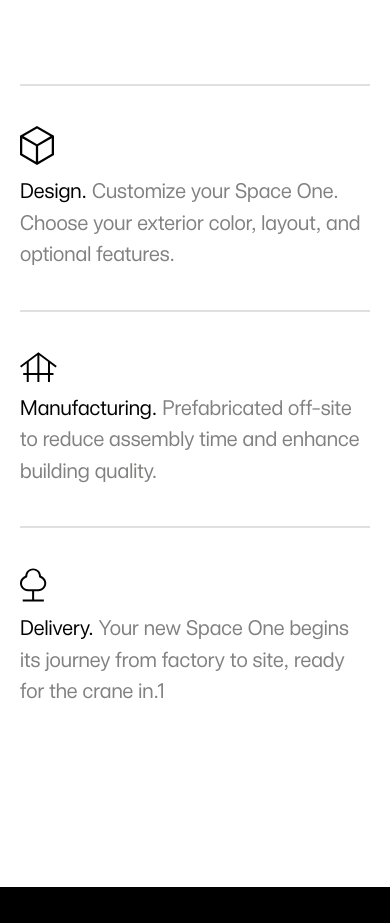
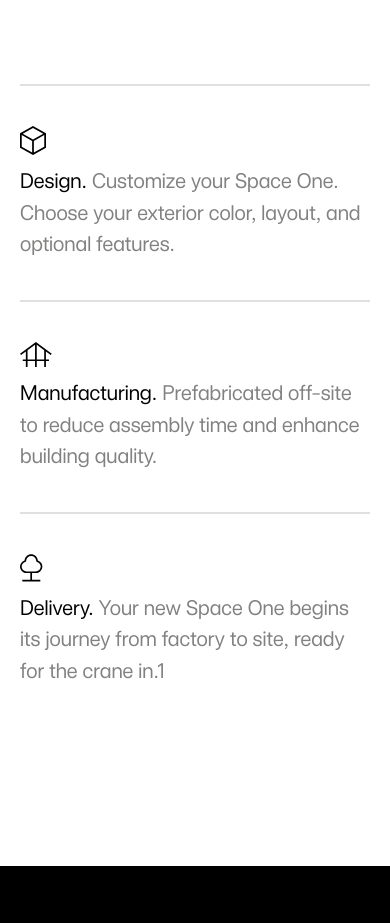
Before and after one commit to venkatesh-pro/etrader-new-landingpage, a Next.js app: page / in a window 390 px wide. Shown: the part 1080-2003 px from the top of the page. Built offline with nearby package versions, Linux system fonts and the light colour scheme.

Commit message:
updating the icon size

```diff
--- a/components/Homepage/HomePageSection/Section2.tsx
+++ b/components/Homepage/HomePageSection/Section2.tsx
@@ -30,8 +30,12 @@
           <div className="flex flex-col md:flex-row justify-between mx-[20px] md:mx-[210px] mt-[60px] md:mt-[90px]">
             <div className="mt-[40px] md:mt-[0px] w-full md:max-w-[370px]">
               <hr className="border-divider-a border-[.5px]" />
-              <div className="mt-[40px] md:mt-[34px] ">
-                <img src="/images/design.svg" alt="" />
+              <div className="w-[25.5px] h-[29.17px] md:w-[34px] md:h-[38.89px] mt-[40px] md:mt-[34px] ">
+                <img
+                  src="/images/design.svg"
+                  className="w-full h-full object-cover md:object-contain"
+                  alt=""
+                />
               </div>
               <p className="w-full md:max-w-[320px] mt-[10px] text-desktop-body-lg">
                 <span>Design. </span>
@@ -43,8 +47,13 @@
             </div>
             <div className="mt-[40px] md:mt-[0px] w-full md:max-w-[370px]">
               <hr className="border-divider-a border-[.5px]" />
-              <div className="mt-[40px] md:mt-[34px] ">
-                <img src="/images/manufacturing.svg" alt="" />
+              <div className="w-[31.51px] h-[25.5px] md:w-[34px] md:h-[38.89px] mt-[40px] md:mt-[34px] ">
+                {" "}
+                <img
+                  src="/images/manufacturing.svg"
+                  alt=""
+                  className="w-full h-full object-cover md:object-contain"
+                />
               </div>
               <p className="w-full md:max-w-[320px] mt-[10px] text-desktop-body-lg">
                 <span>Manufacturing. </span>
@@ -56,8 +65,12 @@
             </div>
             <div className="mt-[40px] md:mt-[0px] w-full md:max-w-[370px]">
               <hr className="border-divider-a border-[.5px]" />
-              <div className="mt-[40px] md:mt-[34px] ">
-                <img src="/images/delivery.svg" alt="" />
+              <div className="w-[22.5px] h-[28.3px] md:w-[34px] md:h-[38.89px] mt-[40px] md:mt-[34px] ">
+                <img
+                  src="/images/delivery.svg"
+                  alt=""
+                  className="object-cover md:object-contain"
+                />
               </div>
               <p className="w-full md:max-w-[320px] mt-[10px] text-desktop-body-lg">
                 <span>Delivery. </span>
```
